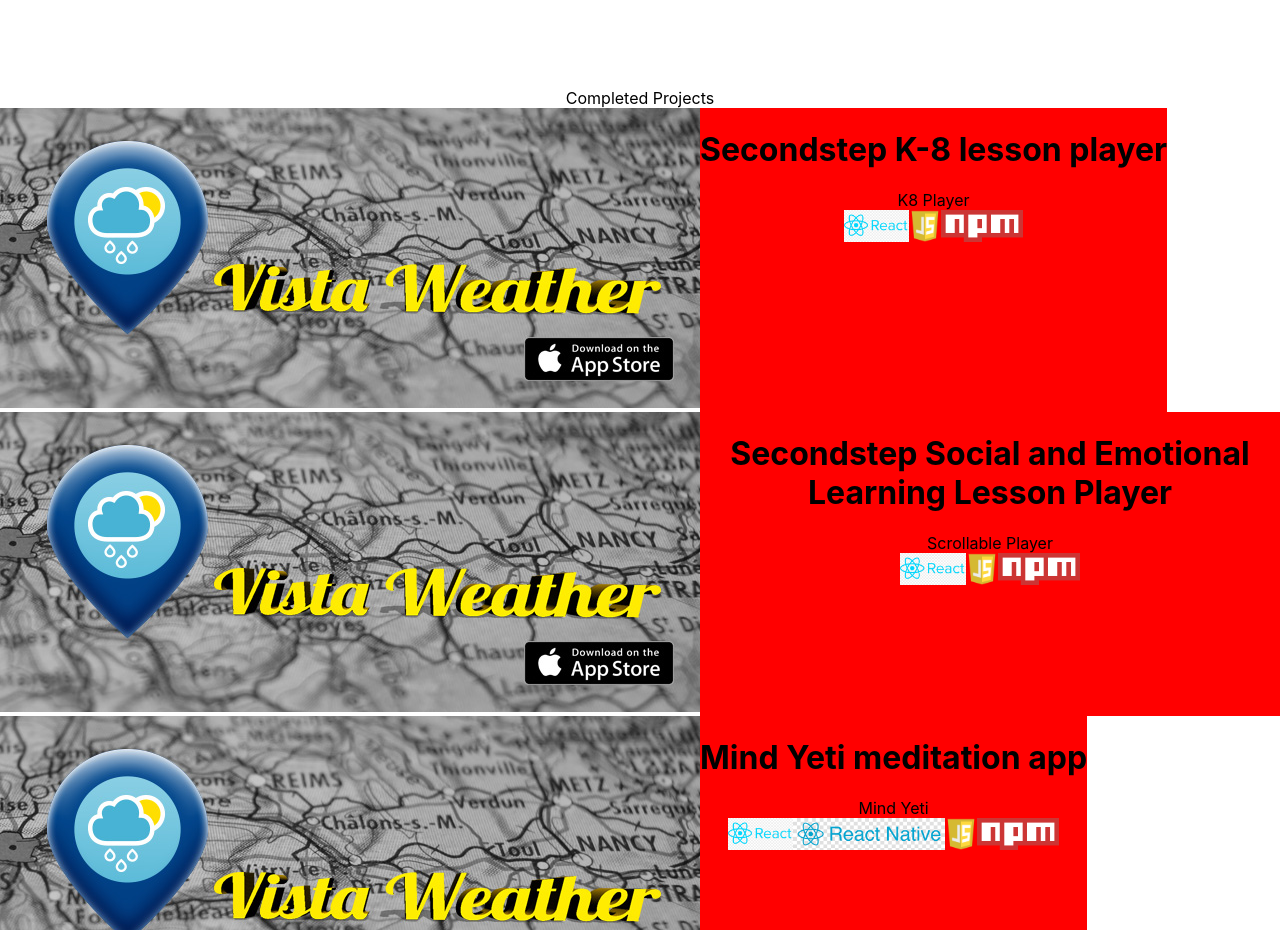
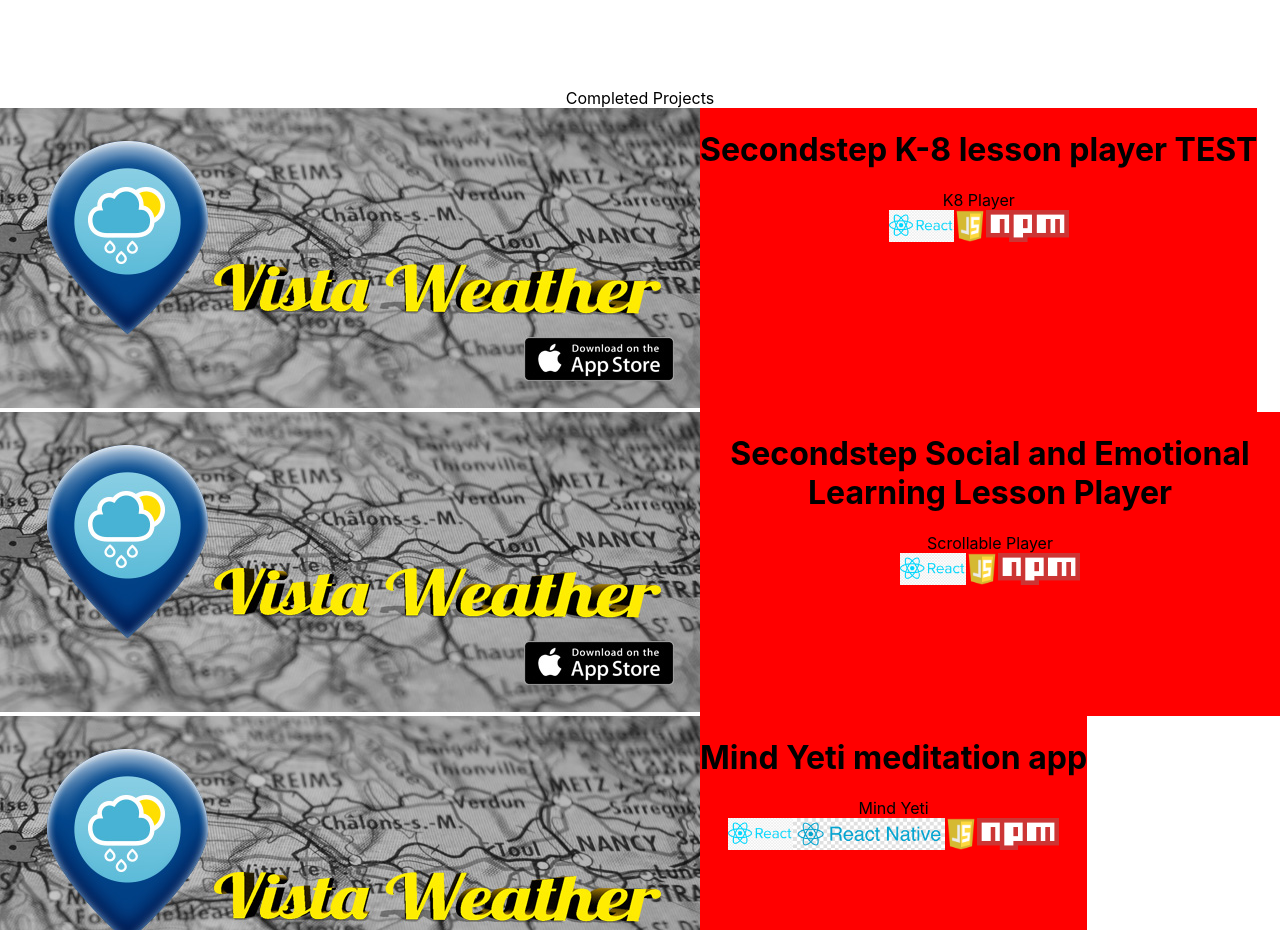
Before and after one commit to joshdhenry/joshhenry, a React (Create React App) app: page / in a window 1280 px wide. Shown: the part 2000-2930 px from the top of the page. Built offline with nearby package versions, Linux system fonts and the light colour scheme; the HTML template or start-up script is replaced by a standard one.

Commit message:
Test commit hooks

```diff
--- a/package.json
+++ b/package.json
@@ -19,7 +19,8 @@
     "test": "react-scripts test",
     "eject": "react-scripts eject",
     "prettier": "npx prettier ./src --write .",
-    "lint": "yarn run eslint ./src"
+    "lint": "yarn run eslint ./src",
+    "lint:js": "eslint . --ext .js"
   },
   "eslintConfig": {
     "extends": [
--- a/src/components/Portfolio/component.js
+++ b/src/components/Portfolio/component.js
@@ -21,7 +21,7 @@
           TECHNOLOGIES.JAVASCRIPT,
           TECHNOLOGIES.NPM,
         ]}
-        title={'Secondstep K-8 lesson player'}
+        title={'Secondstep K-8 lesson player TEST'}
       />
       <PortfolioItem
         description={'Scrollable Player'}
```
Also changed, not shown: .lintstagedrc.js.
